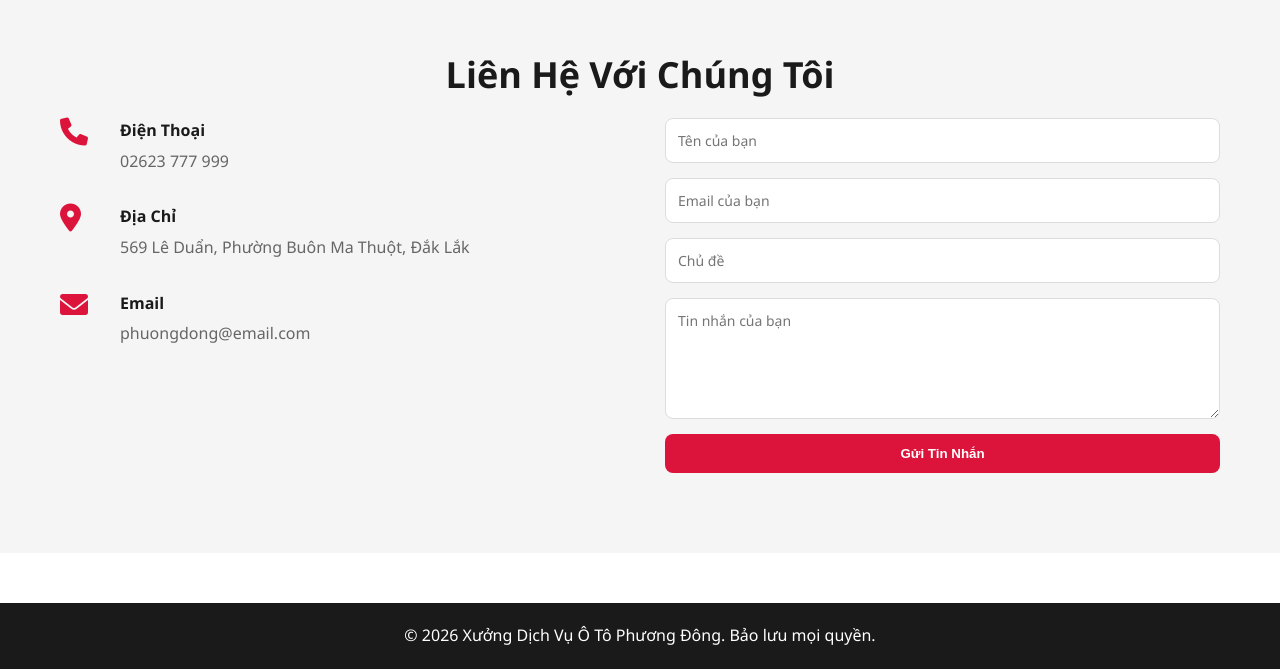
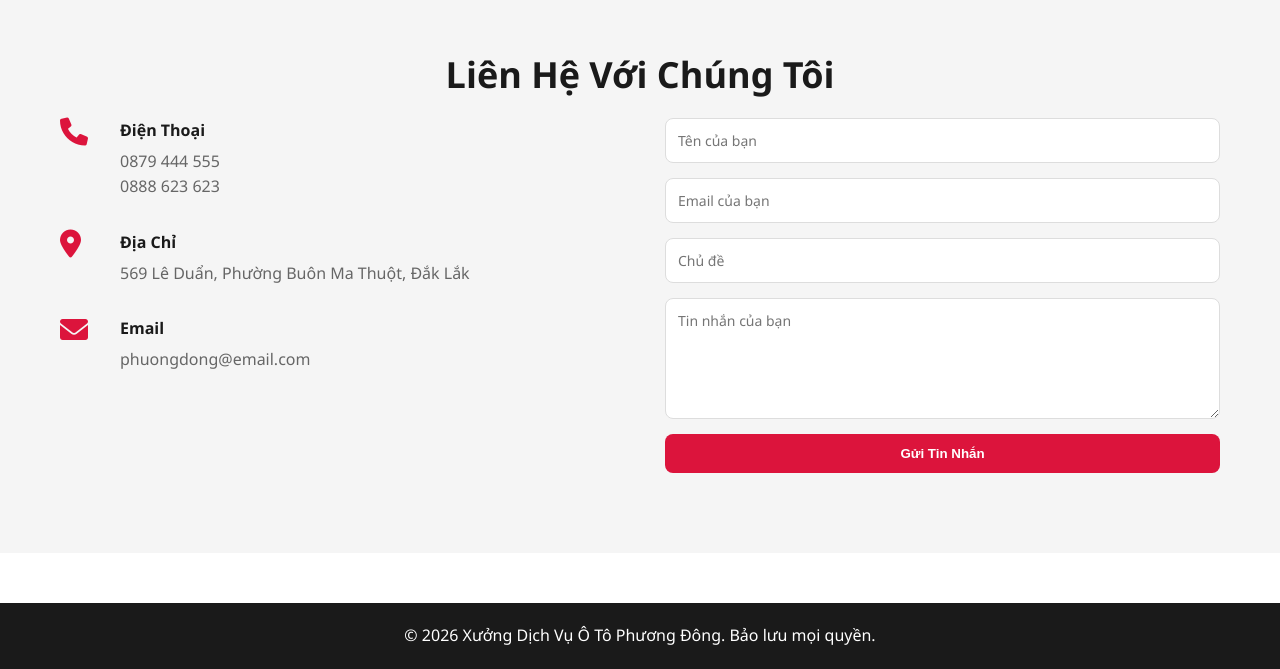
Before and after one commit to aginCoder/X-ng_DV, a plain HTML site: page index.html in a window 1280 px wide. Shown: the part 2019-2688 px from the top of the page. Drawn offline with nearby package versions, Linux system fonts and the light colour scheme.

Commit message:
phuong dong

```diff
--- a/index.html
+++ b/index.html
@@ -123,7 +123,8 @@
                         <i class="fas fa-phone"></i>
                         <div>
                             <h4>Điện Thoại</h4>
-                            <p id="contactPhone">02623 777 999</p>
+                            <p id="contactPhone">0879 444 555</p>
+                            <p id="contactPhone">0888 623 623</p>
                         </div>
                     </div>
                     <div class="info-item">
```
